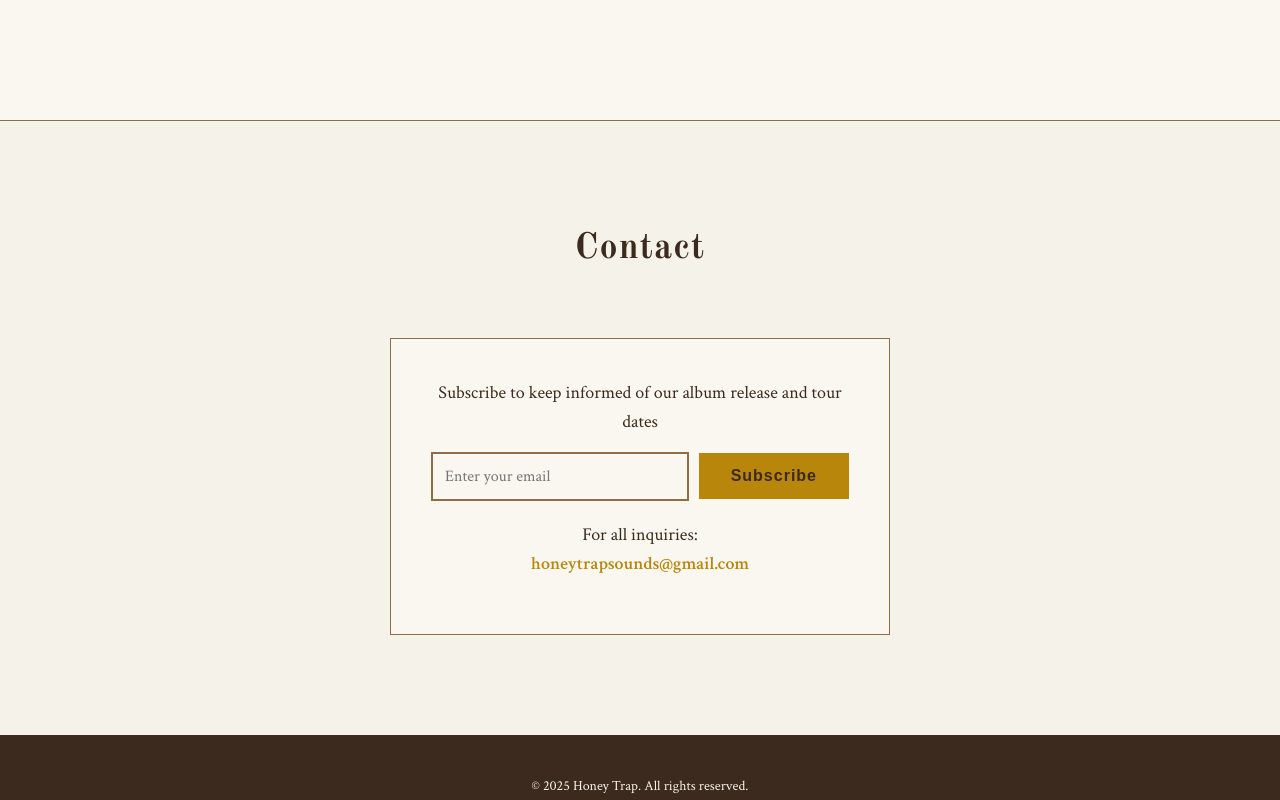
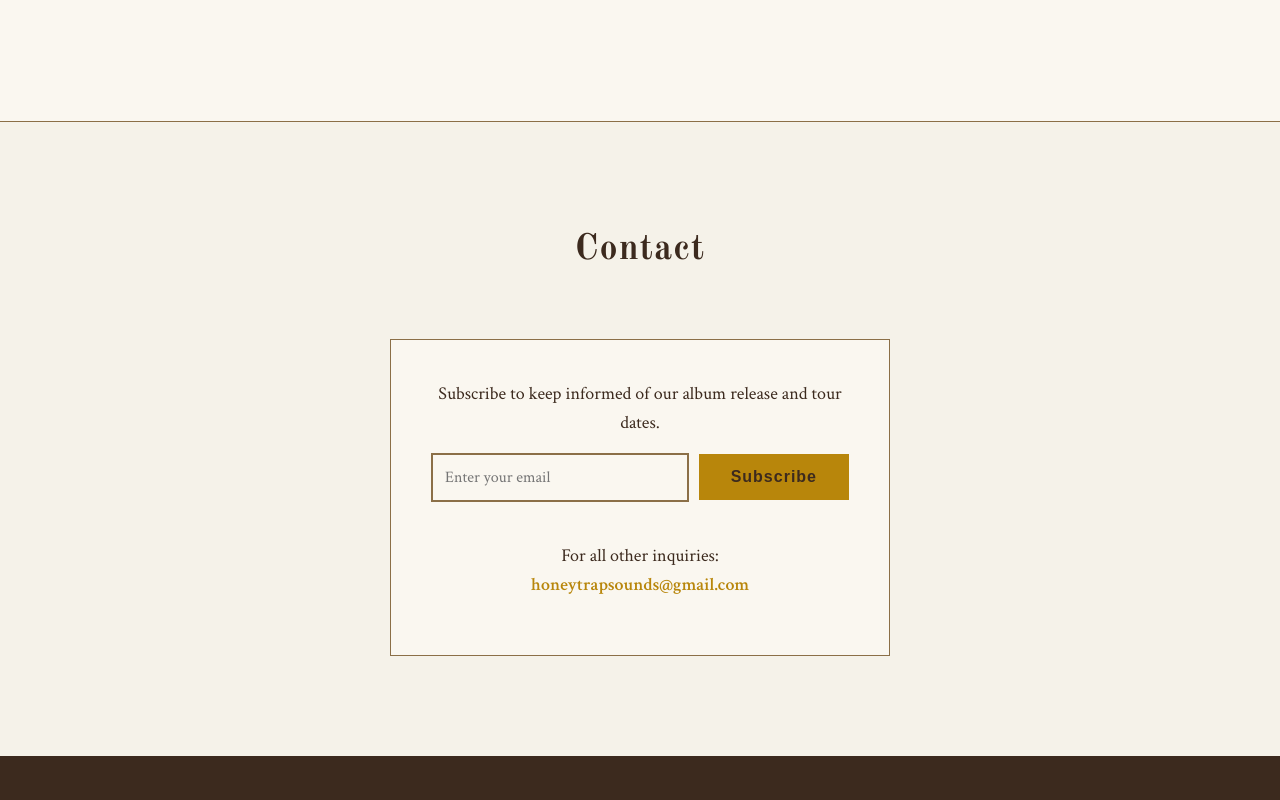
Before and after one commit to honeytrapcode/honey-trap, a plain HTML site: page index.html in a window 1280 px wide. Shown: the part 2602-3402 px from the top of the page. Drawn offline with nearby package versions, Linux system fonts and the light colour scheme.

Commit message:
Fix submission form entry

```diff
--- a/index.html
+++ b/index.html
@@ -223,6 +223,7 @@
         #merch {
              background-color: var(--paper-darker);
              padding-bottom: 100px;
+             border-top: 1px solid var(--warm-brown);
         }
 
         .merch-container {
@@ -345,6 +346,10 @@
         .contact-info button:hover {
             background-color: transparent;
             color: var(--gold);
+        }
+
+        .enquiries {
+            margin-top: 40px;
         }
 
         /* Footer */
@@ -479,12 +484,12 @@
       <div class="contact-content">
         <h2 class="section-title">Contact</h2>
         <div class="contact-info">
-            <p class="subscribe-text">Subscribe to keep informed of our album release and tour dates</p>
+            <p class="subscribe-text">Subscribe to keep informed of our album release and tour dates.</p>
             <form id="subscribe-form">
-                <input type="email" id="email-input" placeholder="Enter your email" required>
+                <input type="email" id="email-input" name="email" placeholder="Enter your email" required>
                 <button type="submit" class="notify-button">Subscribe</button>
             </form>
-            <p style="margin-top: 20px;">For all inquiries:<br>
+            <p class="enquiries">For all other inquiries:<br>
             <a href="mailto:honeytrapsounds@gmail.com">honeytrapsounds@gmail.com</a></p>
         </div>
       </div>
```
